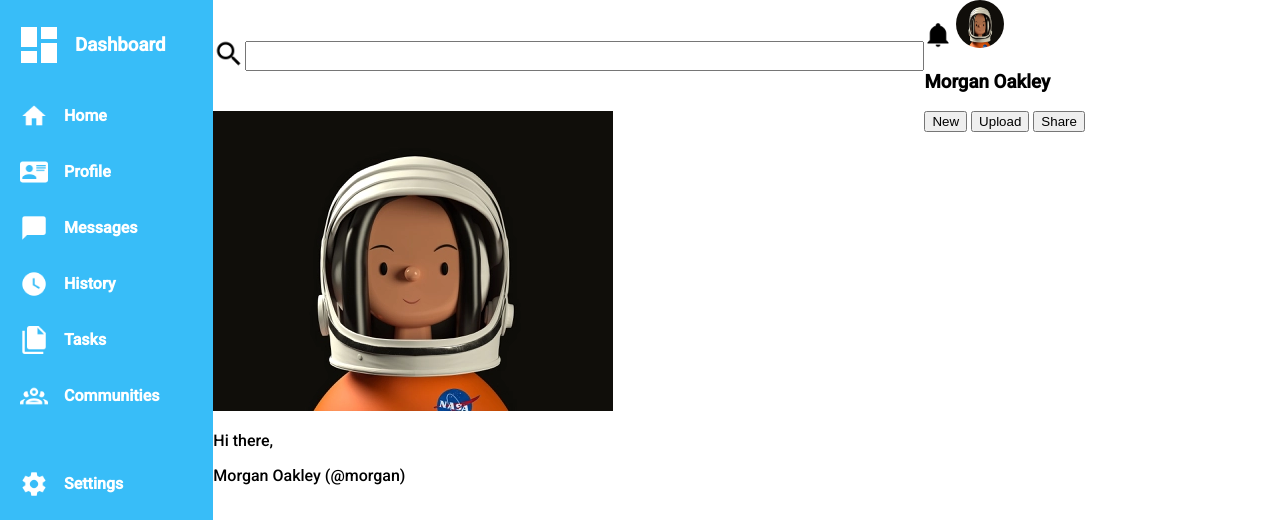
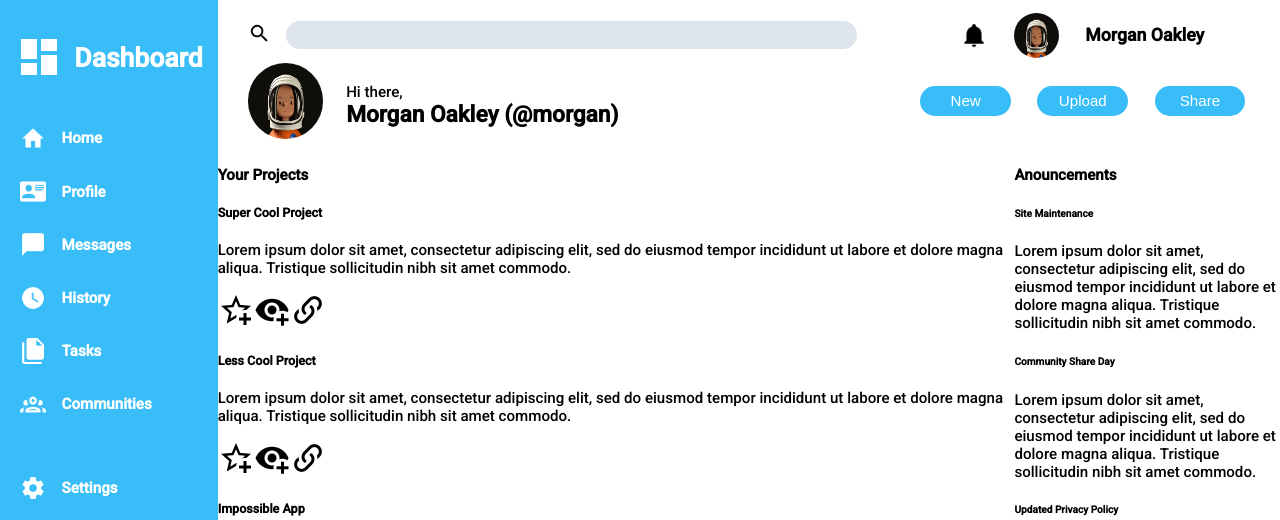
Before and after one commit to luhook04/responsive-layout, a plain HTML site: page index.html in a window 1280 px wide. Shown: the top 520 px of the page. Drawn offline with Linux system fonts and the light colour scheme.

Commit message:
Add styling for the header and header content

```diff
--- a/style.css
+++ b/style.css
@@ -1,3 +1,6 @@
+html {
+  font-size: calc(10px + 0.4vw);
+}
 body {
   margin: 0;
   font-family: "Roboto", sans-serif;
@@ -10,35 +13,11 @@ body {
 }
 
 .header {
+  padding: 0.5rem 2rem;
   display: grid;
   grid-template: auto 1fr/2fr 1fr;
   grid-column: 2/3;
   grid-row: 1/2;
-}
-
-.search-container {
-  display: flex;
-  align-items: center;
-}
-
-.search-container img {
-  width: 2rem;
-  height: 2rem;
-}
-
-.search-container input {
-  height: 1.5rem;
-  flex: 1;
-}
-
-.profile-pic {
-  border-radius: 50%;
-  height: 3rem;
-  width: 3rem;
-}
-
-.bell-img {
-  height: 1.7rem;
 }
 
 li img {
@@ -59,6 +38,7 @@ li img {
   display: flex;
   column-gap: 0.75rem;
   align-items: center;
+  font-size: 1.5rem;
 }
 
 ul {
@@ -84,3 +64,96 @@ li {
   grid-column: 2/3;
   grid-row: 2/3;
 }
+
+.search-container {
+  display: flex;
+  align-items: center;
+  gap: 1rem;
+}
+
+.search-container img {
+  width: 1.5rem;
+  height: 1.5rem;
+}
+
+.search-container input {
+  height: 1.75rem;
+  width: 85%;
+  border-radius: 15px;
+  border: none;
+  background-color: #dee4eb;
+}
+
+.profile-pic {
+  border-radius: 50%;
+  height: 3rem;
+  width: 3rem;
+}
+
+.bell-img {
+  height: 1.7rem;
+  cursor: pointer;
+}
+
+.profile-container {
+  display: flex;
+  gap: 1.75rem;
+  align-items: center;
+  justify-content: center;
+}
+
+.username-container {
+  display: grid;
+
+  column-gap: 1.5rem;
+  grid-template-columns: auto 1fr;
+  grid-template-rows: 1fr 1fr;
+}
+
+.greeting {
+  align-self: flex-end;
+  margin: 0;
+}
+
+.main-username {
+  margin: 0;
+  align-self: flex-start;
+  font-size: 1.5rem;
+  font-weight: bold;
+}
+
+.username-container img {
+  height: 5rem;
+  width: 5rem;
+  border-radius: 50%;
+  grid-row: 1/3;
+  grid-column: 1/2;
+  align-self: center;
+}
+
+.btns-container {
+  display: flex;
+  align-items: center;
+  justify-content: center;
+  gap: 1.75rem;
+}
+
+button {
+  min-width: 75px;
+  width: 6rem;
+  height: 2rem;
+  font-size: 1rem;
+  border-radius: 25px;
+  border: none;
+  color: white;
+  background-color: #38bdf8;
+}
+
+button:hover {
+  box-shadow: 0 0 20px black;
+}
+
+.content {
+  display: grid;
+  grid-template-columns: 3fr 1fr;
+}
```
